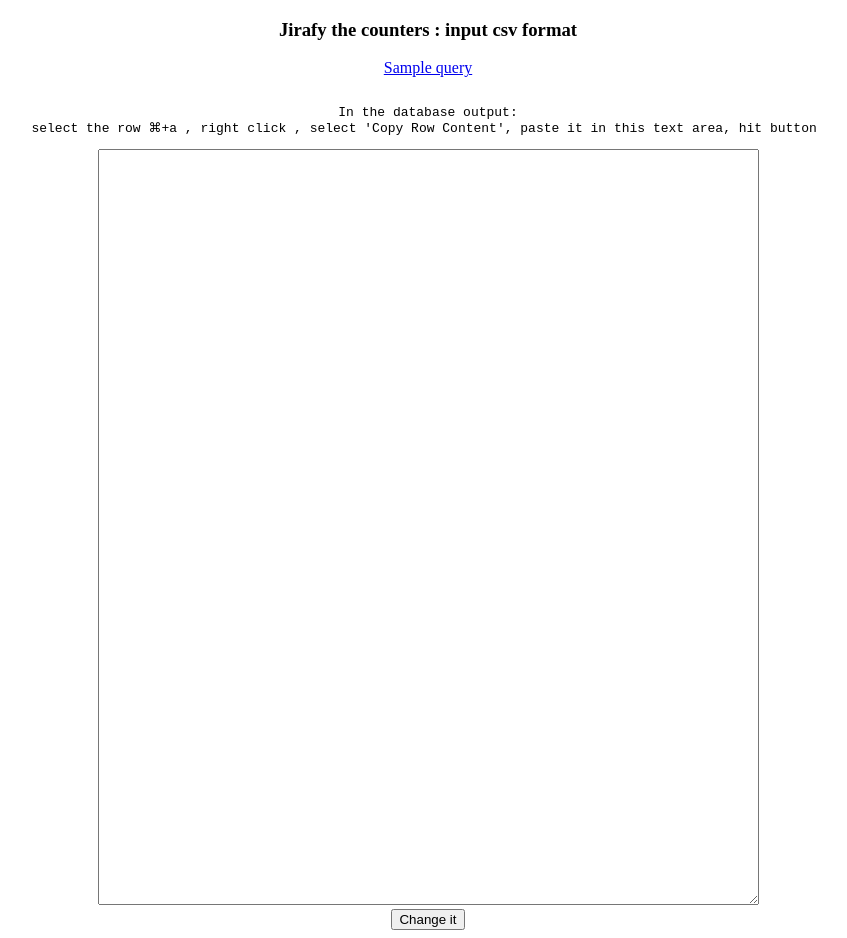
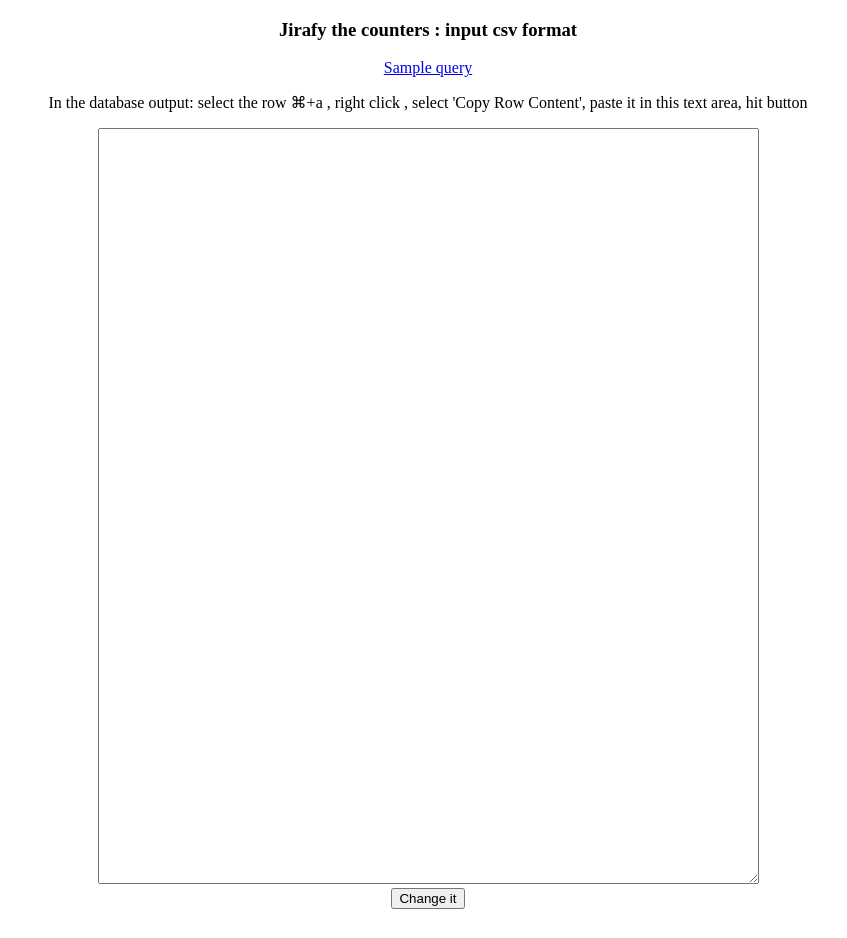
Before and after one commit to akku-dangeR/Sample, a plain HTML site: page index.html in a window 1280 px wide. Shown: the whole page, without its empty margins (212-1059 px from the left). After the commit the page ends 917 px from the top, so only its background shows below. Drawn offline with Linux system fonts and the light colour scheme.

Commit message:
Update index.html

```diff
--- a/index.html
+++ b/index.html
@@ -3,10 +3,7 @@
 <center>
 <h3>Jirafy the counters : input csv format</h3>
 <a href="http://github.cerner.com/gist/AD027142/4617">Sample query</a>
-<pre>
-In the database output:
-select the row ⌘+a , right click , select 'Copy Row Content', paste it in this text area, hit button
-</pre>
+<p> In the database output: select the row ⌘+a , right click , select 'Copy Row Content', paste it in this text area, hit button </p>
 
 <textarea onclick="this.select();" type='text' id="myTextarea" rows="50" cols="80"></textarea>
 
```
